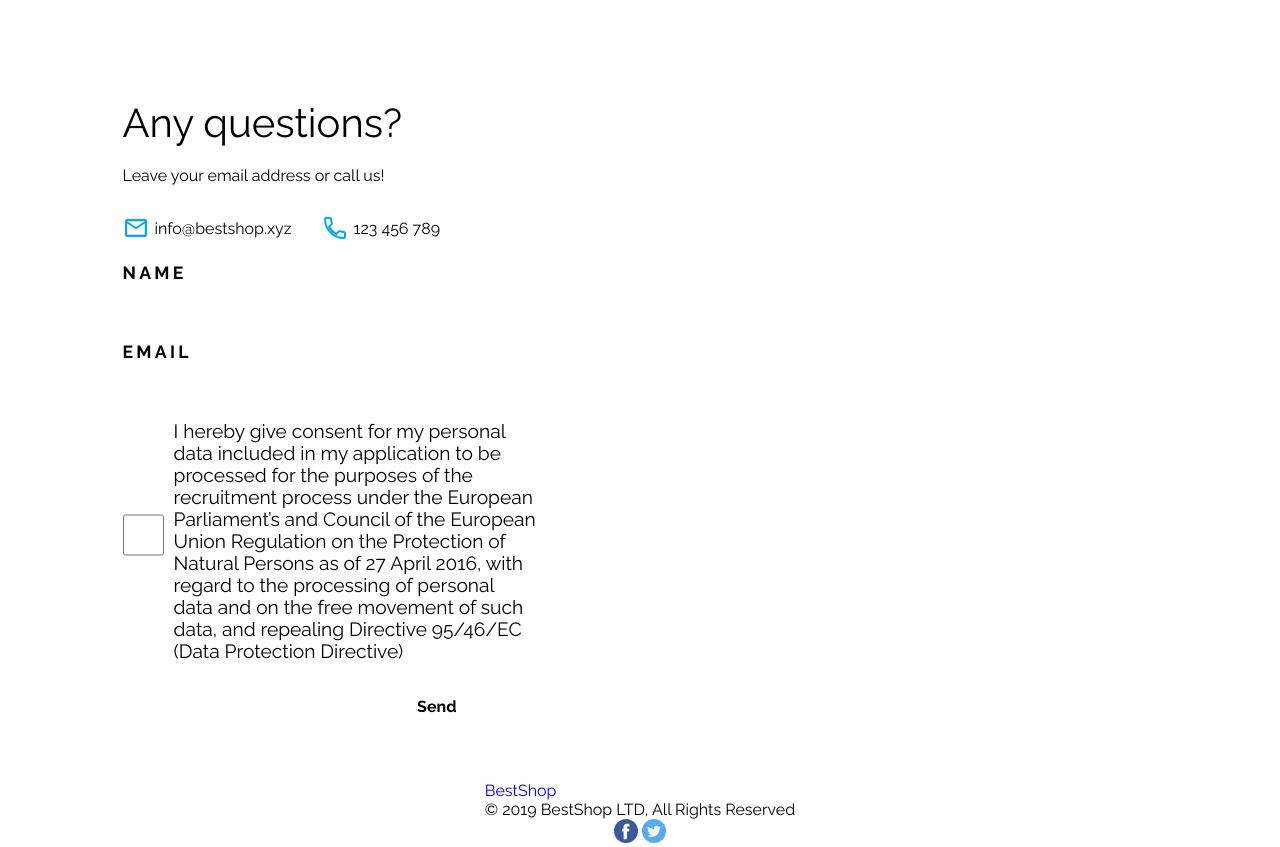
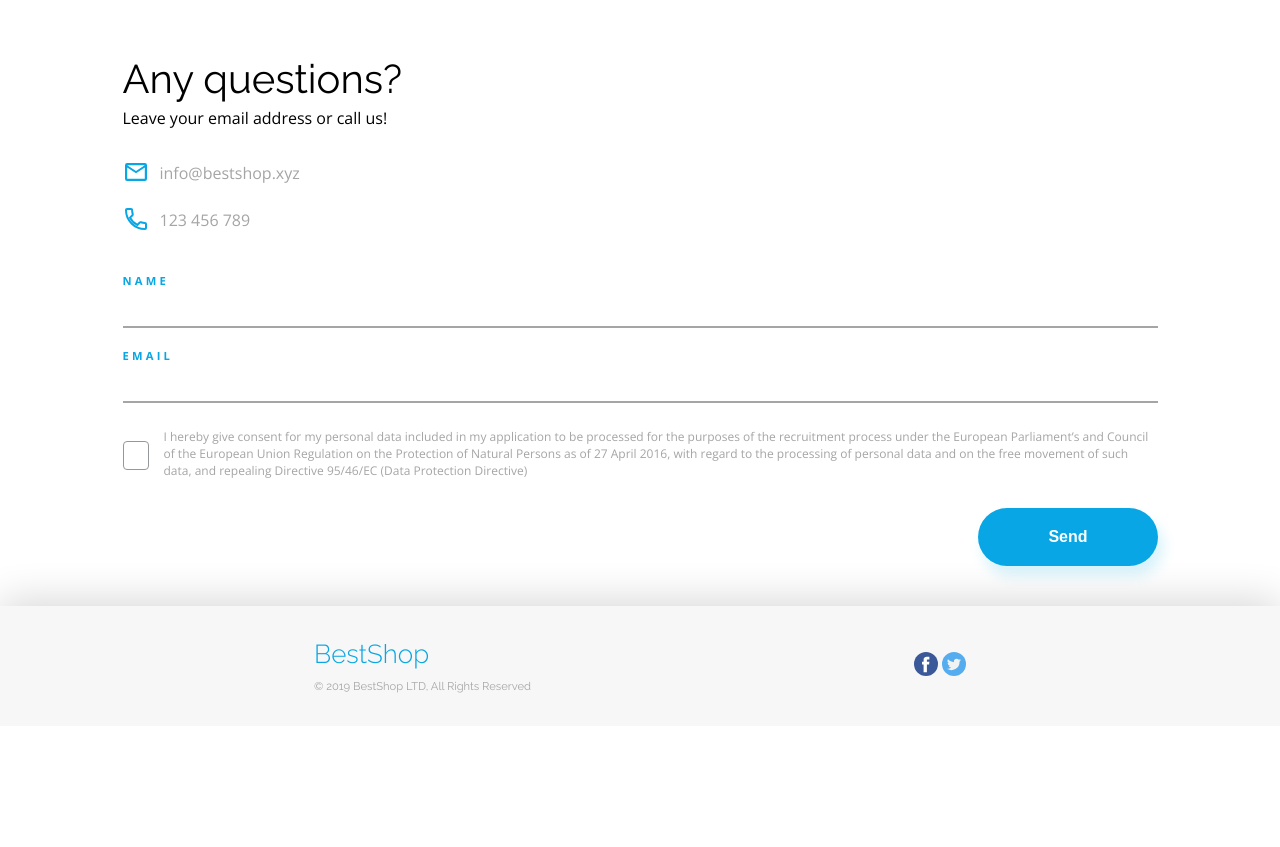
Before and after one commit to SimonSt01/BestShop, a website: page index.html in a window 1280 px wide. Shown: the part 3917-4764 px from the top of the page. After the commit the page ends 4643 px from the top, so only its background shows below. Drawn offline with nearby package versions, Linux system fonts and the light colour scheme.

Commit message:
Create and style contact section and footer on mobile

```diff
--- a/index.html
+++ b/index.html
@@ -275,11 +275,11 @@
           <ul class="contact__data">
             <li class="contact__data-item">
               <img src="./assets/Mail Icon.svg" alt="" class="contact__icon" />
-              info@bestshop.xyz
+               info@bestshop.xyz
             </li>
             <li class="contact__data-item">
               <img src="./assets/Phone Icon.svg" alt="" class="contact__icon" />
-              123 456 789
+               123 456 789
             </li>
           </ul>
         </div>
@@ -289,7 +289,8 @@
           <label for="email">EMAIL</label>
           <input id="email" type="email" mame="email" />
         <div class="contact__agreement">
-            <input type="checkbox" class="contact__checkbox" />
+            <input type="checkbox" class="contact__checkbox" id="checkbox"/>
+            <label for="checkbox"></label>
             <p class="contact__agreement-text">
               I hereby give consent for my personal data included in my
               application to be processed for the purposes of the recruitment
@@ -300,7 +301,7 @@
               95/46/EC (Data Protection Directive)
             </p>
           </div>
-          <div class="contact__btn">Send</div>
+          <button class="button--primary ">Send</button>
           </div>
         </form>
       </div>
@@ -308,7 +309,7 @@
     <footer class="footer">
       <div class="container">
       <div class="footer__info"> <div class="footer__logo">
-        <a href="#">BestShop</a>
+        <p class="logo footer__logo"><a href="#">BestShop</a></p>
         <p class="footer__cophyright">© 2019 BestShop LTD, All Rights Reserved</p>
       </div>  </div>
       <div class="footer__socials">
--- a/scss/components/_contact.scss
+++ b/scss/components/_contact.scss
@@ -1,32 +1,34 @@
 .contact {
+  font-family: $secondary-font;
+  padding: 0 2rem;
   .container {
     align-items: flex-start;
   }
-  &-info {
-    width: 50%;
-  }
+
   &__header {
     font-size: 2.5rem;
     text-align: left;
+    font-family: $primary-font;
   }
   &__message {
-    font-size: var(--medium-font-size);
-    margin: 20px 0 30px;
+    margin: 5px 0 30px;
     font-size: 1rem;
   }
   &__data {
     list-style: none;
-    display: flex;
   }
   &__data-item {
     display: flex;
     align-items: center;
-    margin-right: 30px;
-    color: var(--unactive-color);
-    font-size: var(--medium-font-size);
-    line-height: 27px;
+    width: 100%;
+    margin: 20px 0;
+    color: $unactive-color;
+    font-size: 1rem;
+    line-height: 1rem;
   }
-
+  &__icon {
+    margin-right: 10px;
+  }
   &__checkbox {
     display: block;
     position: relative;
@@ -35,61 +37,66 @@
     cursor: pointer;
     font-size: 1.375rem;
   }
-  &__icon {
-    margin-right: 5px;
-  }
+
   &__form {
     display: flex;
     flex-direction: column;
     justify-content: space-around;
     align-items: flex-start;
     text-align: left;
-    width: 40%;
+    width: 100%;
     label {
-      color: var(--primary-color);
+      color: $primary-color;
       text-transform: uppercase;
       font-weight: 700;
-      font-size: 1.1rem;
-      letter-spacing: 3.28px;
+      font-size: 0.7rem;
+      letter-spacing: 0.2rem;
       margin: 20px 0;
     }
     input {
       border: 0;
-      border-bottom: 2px solid var(--unactive-color);
+      border-bottom: 2px solid $unactive-color;
       width: 100%;
       outline: none;
     }
     input:focus {
-      border-color: var(--primary-color);
+      border-color: $primary-color;
+    }
+    input[type="checkbox"] {
+      display: none;
+    }
+    input[type="checkbox"] + label:before {
+      content: " ";
+
+      background-position: center;
+      background-size: 50% 50%;
+      background-repeat: no-repeat;
+      border: 1px solid #95989a;
+      border-radius: 4px;
+      padding: 6px 12px;
+
+      cursor: pointer;
+    }
+    input[type="checkbox"]:checked + label:before {
+      background-image: url(../../assets/Checkmark.svg);
+      background-position: center;
+      background-size: 50% 50%;
+      background-repeat: no-repeat;
     }
   }
-
-  .contact__agreement {
-    padding-top: 20px;
+  &__agreement {
+    padding: 25px 0;
     display: flex;
     justify-content: center;
+    align-items: flex-start;
   }
-  .contact__checkbox {
-    margin-right: 10px;
+
+  &__agreement-text {
+    font-size: 0.75rem;
+    color: $unactive-color;
+    margin-left: 15px;
   }
-  .contact__agreement-text {
-    font-size: 1.2rem;
-    color: var(--unactive-color);
-  }
-  .contact__btn {
-    color: var(--color-white);
-    padding: 15px 80px;
-    background-color: var(--primary-color);
-    font-weight: 600;
-    border: 0;
-    outline: none;
-    border-radius: 40px;
+  .button--primary {
     align-self: flex-end;
-    margin-top: 20px;
-    transition: 0.4s;
-    cursor: pointer;
-  }
-  .contact__btn:hover {
-    opacity: 0.7;
   }
 }
--- a/scss/components/_footer.scss
+++ b/scss/components/_footer.scss
@@ -0,0 +1,24 @@
+.footer {
+  margin-top: 40px;
+  width: 100%;
+  height: 89px;
+  box-shadow: 0px -5px 40px #00000029;
+  background-color: $page-secondary-color;
+  padding: 60px 0;
+  &__logo a {
+    font-size: 1.625rem;
+  }
+
+  &__cophyright {
+    margin-top: 10px;
+    color: $unactive-color;
+    font-size: 0.7rem;
+    &-item {
+      margin-right: 30px;
+    }
+  }
+  .container {
+    flex-direction: row;
+    justify-content: space-around;
+  }
+}
--- a/scss/components/_pricing.scss
+++ b/scss/components/_pricing.scss
@@ -26,6 +26,9 @@
       color: $tertiary-color;
     }
   }
+  &__header {
+    font-size: 2.25rem;
+  }
   &__card-type {
     font-size: 1.25rem;
     font-family: $primary-font;
@@ -49,12 +52,14 @@
 
   &__content {
     list-style-type: none;
-    text-align: left;
+    height: 200px;
+    display: flex;
+    flex-direction: column;
+    justify-content: space-around;
+    align-items: flex-start;
   }
   &__feature {
-    font-size: 1.4rem;
-    font-size: var(--medium-font-size);
-    margin: 1.3rem 0;
+    font-size: 0.875rem;
   }
   &__icon {
     margin-right: 5px;
--- a/scss/main.scss
+++ b/scss/main.scss
@@ -11,3 +11,4 @@
 @import "./components/benefits";
 @import "./components/pricing";
 @import "./components/contact";
+@import "./components/footer";
```
Also changed, not shown: css/main.css, 1 other file.
